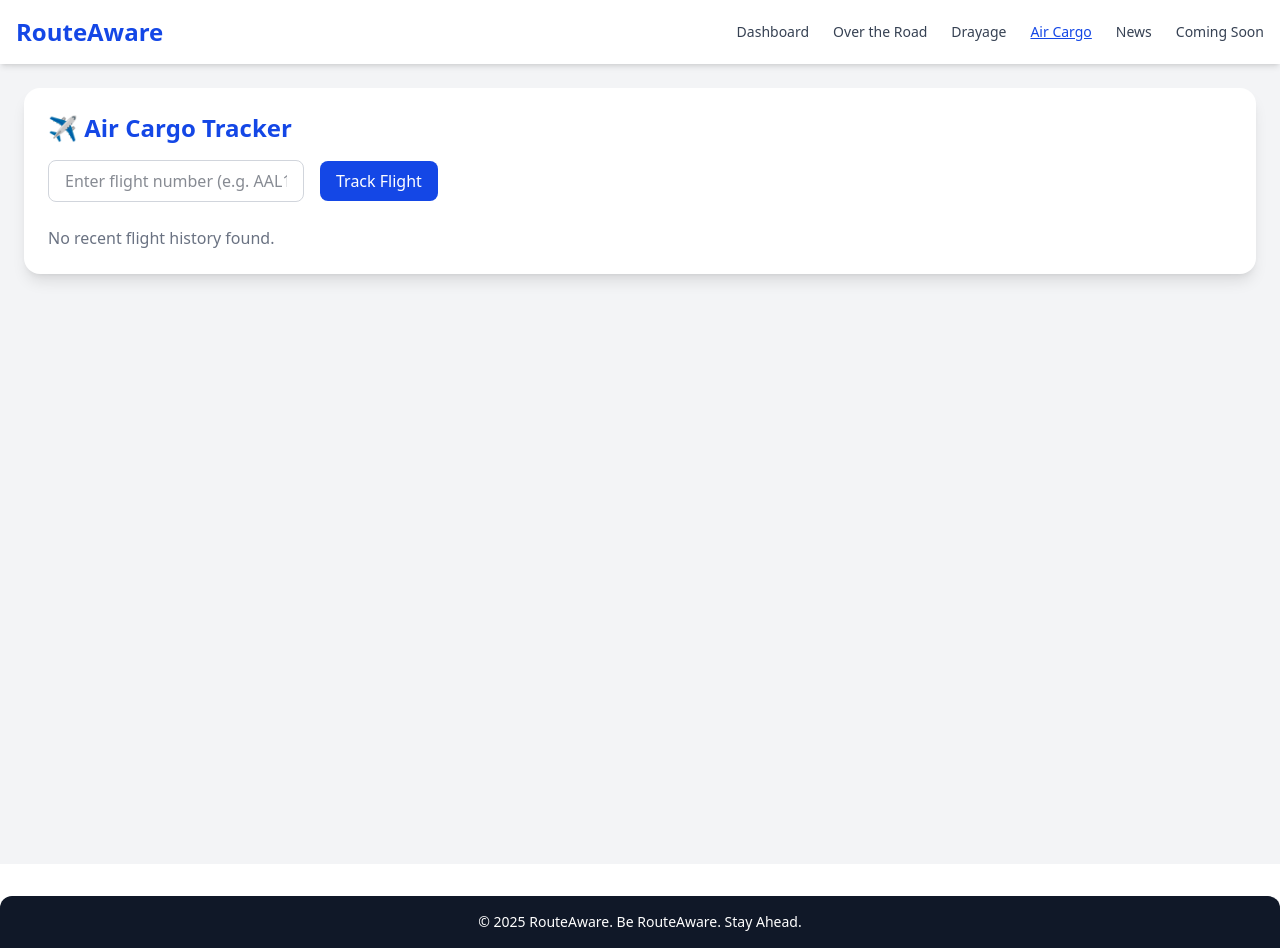
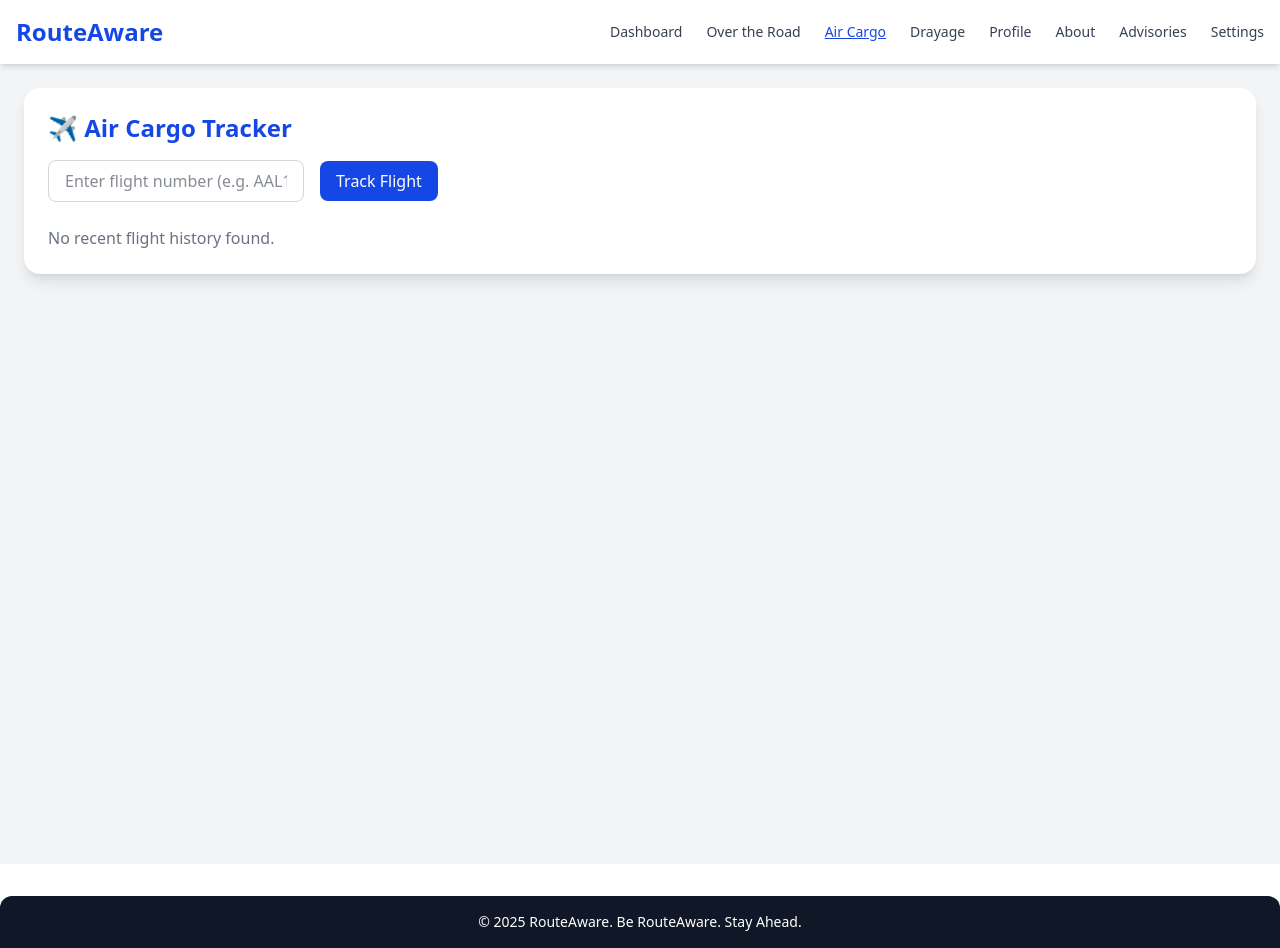
Before and after one commit to RouteAware/routeaware-v1, a Next.js app: page /air-cargo in a window 1280 px wide. Built offline with nearby package versions, Linux system fonts and the light colour scheme.

Commit message:
fixed header

```diff
--- a/app/components/Header.tsx
+++ b/app/components/Header.tsx
@@ -1,5 +1,7 @@
 'use client';
 
+import React from 'react';
+import Image from 'next/image';
 import Link from 'next/link';
 import { usePathname } from 'next/navigation';
 import clsx from 'clsx';
@@ -7,10 +9,12 @@
 const navItems = [
   { label: 'Dashboard', href: '/dashboard' },
   { label: 'Over the Road', href: '/' },
+  { label: 'Air Cargo', href: '/air-cargo' },
   { label: 'Drayage', href: '/drayage' },
-  { label: 'Air Cargo', href: '/air-cargo' },
-  { label: 'News', href: '/news' },
-  { label: 'Coming Soon', href: '/coming-soon' },
+  { label: 'Profile', href: '/profile' },
+  { label: 'About', href: '/about-us' },
+  { label: 'Advisories', href: '/all-active-advisories' },
+  { label: 'Settings', href: '/settings' },
 ];
 
 export default function Header() {
```
